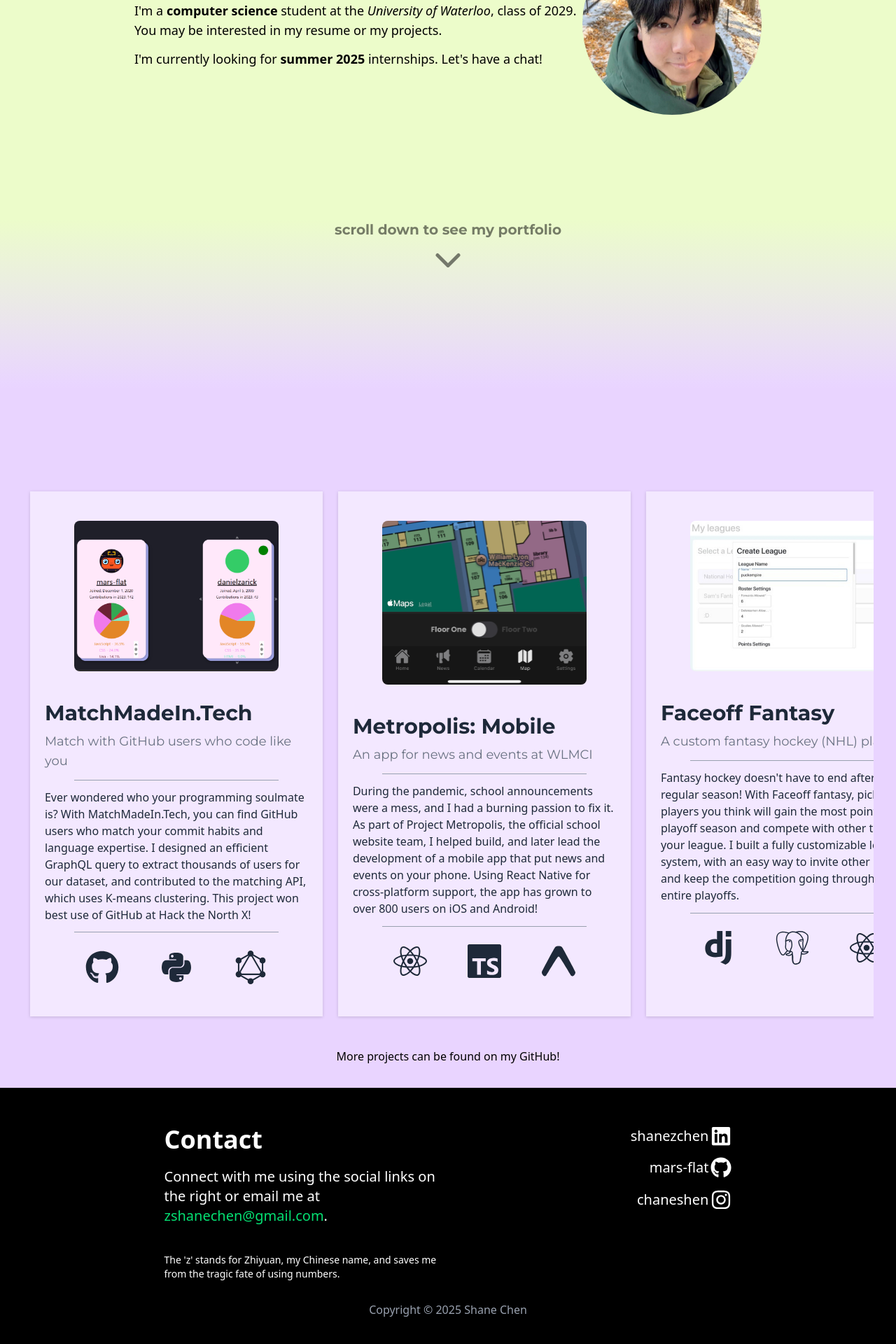
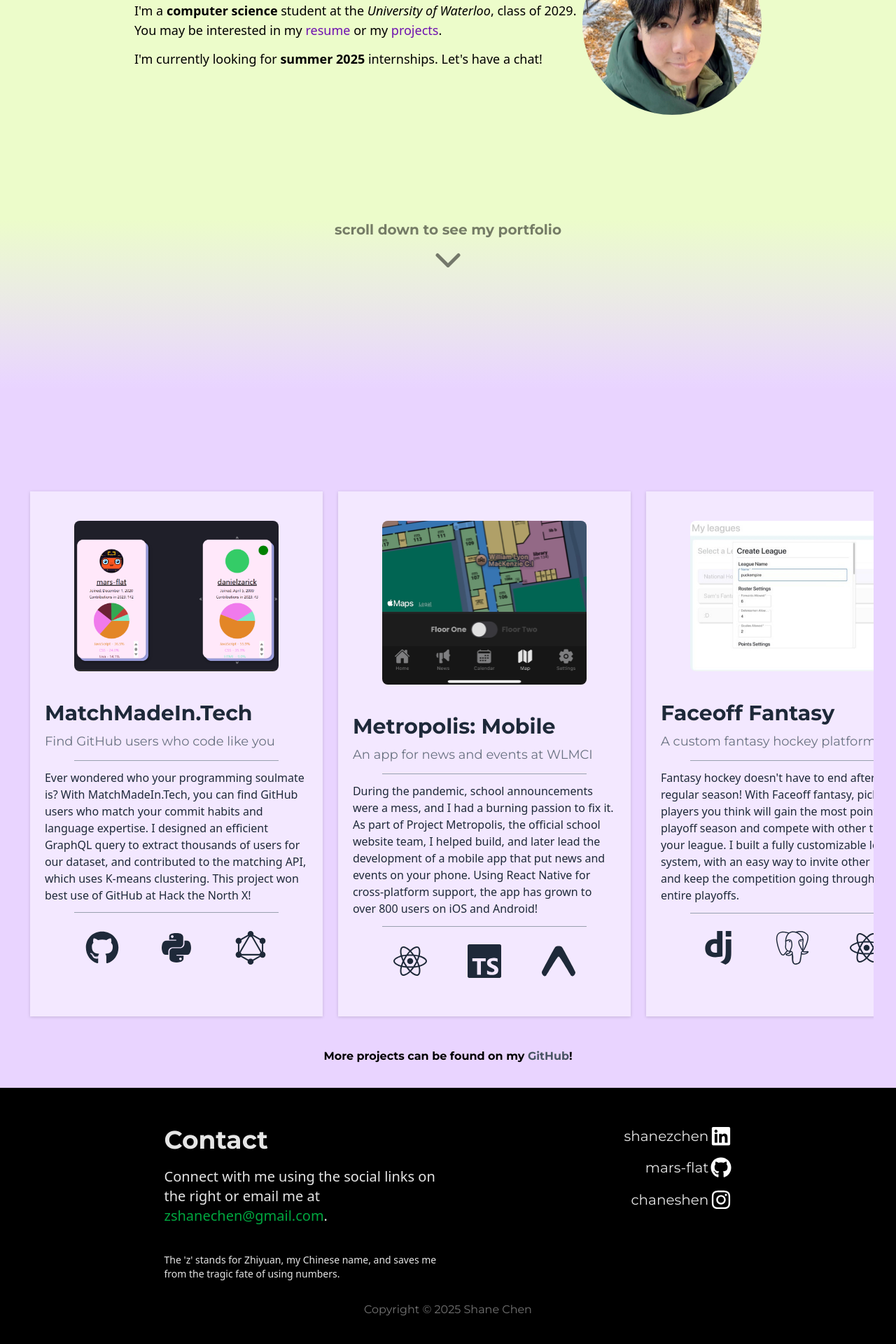
Before and after one commit to mars-flat/shanechen, a Next.js app: page / in a window 1280 px wide. Shown: the part 326-2246 px from the top of the page at 70% size. Built offline with nearby package versions, Linux system fonts and the light colour scheme.

Commit message:
add proper links

```diff
--- a/app/components/footer.tsx
+++ b/app/components/footer.tsx
@@ -3,16 +3,16 @@
 
 export default function Footer({ font } : { font: NextFont }) {
   return (
-    <div className="h-[50vh] bg-black p-[2%] flex flex-col items-center">
-      <div className="w-full h-[80%] text-white p-[1%] flex justify-center">
+    <div className={`h-[50vh] bg-black p-[2%] flex flex-col items-center`}>
+      <div className="w-full h-[80%] text-neutral-200 p-[1%] flex justify-center">
         <div className="h-[80%] w-[35%] max-sm:w-[50%] p-4">
-          <h1 className="font-bold text-4xl mb-[5%]">Contact</h1>
+          <h1 className={`font-bold text-4xl mb-[5%] ${font.className}`}>Contact</h1>
           <p className="max-sm:w-full text-xl mb-[10%]">Connect with me using the social links on the right or email
-            me at <a href="mailto:zshanechen@gmail.com" className="text-green-400">zshanechen@gmail.com</a>.</p>
+            me at <a href="mailto:zshanechen@gmail.com" className="text-green-600">zshanechen@gmail.com</a>.</p>
           <p className="text-sm max-md:hidden">The &apos;z&apos; stands for Zhiyuan, my Chinese name, and saves me from the tragic fate of using numbers.</p>
         </div>
 
-        <div className="h-[60%] w-[35%] p-4 flex text-xl flex-col justify-between items-end">
+        <div className={`h-[60%] w-[35%] p-4 flex text-xl flex-col justify-between items-end ${font.className}`}>
           <div className="w-[40%] max-xl:w-[55%]">
             <a href="https://www.linkedin.com/in/shanezchen" target="_blank"
             className="flex justify-end items-center">
@@ -35,7 +35,7 @@
           </div>
         </div>
       </div>
-      <div className="w-full text-gray-400 text-center">
+      <div className={`w-full text-neutral-500 text-center ${font.className}`}>
         Copyright © 2025 Shane Chen
       </div>
     </div>
--- a/app/components/header.tsx
+++ b/app/components/header.tsx
@@ -15,7 +15,7 @@
     <div className="h-[10vh] md:sticky top-0 z-100">
       <div className={`h-full bg-black text-lg text-white ${font.className} p-[1%] flex justify-center`}>
         <div className="w-[85%] h-full flex justify-between items-center">
-          <Link href="/">Shane Chen</Link>
+          <Link href="/" className="text-xl hover:text-2xl transition-text duration-200">Shane Chen</Link>
 
           <div className="max-md:block hidden">
             <button onClick={toggleMenu} className="text-white text-2xl">
@@ -25,9 +25,9 @@
 
           <div className="max-md:hidden md:w-[40%] lg:w-[30%] xl:w-[25%]">
             <ul className="flex justify-between flex-wrap items-center">
-              <li><Link href="#projects" className="hover:text-xl">Projects</Link></li>
-              <li><Link href="/resume.pdf" className="hover:text-xl" target="_blank">Résumé</Link></li>
-              <li><Link href="#contact" className="hover:text-xl">Contact</Link></li>
+              <li><Link href="#projects" className="hover:text-xl transition-text duration-200">Projects</Link></li>
+              <li><Link href="/resume.pdf" className="hover:text-xl transition-text duration-200" target="_blank">Résumé</Link></li>
+              <li><Link href="#contact" className="hover:text-xl transition-text duration-200">Contact</Link></li>
             </ul>
           </div>
 
--- a/app/page.tsx
+++ b/app/page.tsx
@@ -12,6 +12,7 @@
 import { SiDjango, SiExpo, SiGraphql, SiPostgresql, SiTypescript } from "react-icons/si";
 
 import { Montserrat } from "next/font/google";
+import Link from "next/link";
 
 const montserrat = Montserrat({
   subsets: ["latin"],
@@ -29,7 +30,12 @@
           <p className="text-xl mb-[1%]">Hello! I&apos;m</p>
           <p className={`text-6xl font-bold mb-[2%]`}>Shane Chen.</p>
           <p className="text-lg">I&apos;m a <strong>computer science</strong> student at the <em>University of Waterloo</em>, class of 2029.</p>
-          <p className="max-sm:hidden text-lg mb-[2%]">You may be interested in my resume or my projects.</p>
+          <p className="max-sm:hidden text-lg mb-[2%]">
+            You may be interested in my
+            <Link href="/resume.pdf" target="_blank" className="text-purple-800"> resume </Link>
+            or my
+            <Link href="#projects" className="text-purple-800"> projects</Link>
+            .</p>
           <p className="max-sm:hidden text-lg">I&apos;m currently looking for <strong>summer 2025</strong> internships. Let&apos;s have a chat!</p>
         </div>
         <div className="w-[20%]">
@@ -42,8 +48,7 @@
           />
         </div>
       </div>
-      <div id="projects" className="h-[30vh] bg-linear-to-b/oklab from-lime-100 to-purple-200 flex justify-center">
-
+      <div className="h-[30vh] bg-linear-to-b/oklab from-lime-100 to-purple-200 flex justify-center">
         <ScrollOpacityChange changeFunction={scroll} initialOpacity={0.5}>
           <div className="flex flex-col items-center justify-center">
             <span className={`text-xl font-bold text-black ${montserrat.className}`}>scroll down to see my portfolio</span>
@@ -53,7 +58,7 @@
 
       </div>
 
-      <div className="h-250 bg-purple-200 flex flex-col items-center text-black">
+      <div id="projects" className="h-250 bg-purple-200 flex flex-col items-center text-black">
         <div className="h-[15%] flex items-center">
           <ScrollOpacityChange changeFunction={titleScroll}>
             <p className={`text-5xl font-bold ${montserrat.className}`}>Portfolio</p>
@@ -64,7 +69,7 @@
           <ProjectCard
             imageUrl="/match-resized.png" imageHeight={709} imageWidth={964}
             title="MatchMadeIn.Tech" link="https://devpost.com/software/loveatfirst-tech"
-            subtitle=" Match with GitHub users who code like you"
+            subtitle="Find GitHub users who code like you"
             desc="Ever wondered who your programming soulmate is? With MatchMadeIn.Tech, you can find GitHub users who match your commit habits and language expertise. I designed an efficient GraphQL query to extract thousands of users for our dataset, and contributed to the matching API, which uses K-means clustering. This project won best use of GitHub at Hack the North X!">
               <FaGithub className="text-5xl"/>
               <FaPython className="text-5xl"/>
@@ -82,14 +87,16 @@
           <ProjectCard
             imageUrl="/faceoff-resized.jpg" imageHeight={401} imageWidth={539}
             title="Faceoff Fantasy" link="https://github.com/AAZZAZRON/faceoffantasy"
-            subtitle="A custom fantasy hockey (NHL) platform"
+            subtitle="A custom fantasy hockey platform"
             desc="Fantasy hockey doesn't have to end after the regular season! With Faceoff fantasy, pick the players you think will gain the most points during playoff season and compete with other teams in your league. I built a fully customizable league system, with an easy way to invite other players and keep the competition going through the entire playoffs.">
               <SiDjango className="text-5xl"/>
               <SiPostgresql className="text-5xl"/>
               <FaReact className="text-5xl"/>
           </ProjectCard>
         </div>
-        <div className="h-[10%] flex flex-col justify-center">More projects can be found on my GitHub!</div>
+        <div className={`h-[10%] flex items-center justify-center font-bold ${montserrat.className}`}>
+          <p>More projects can be found on my&nbsp;</p>
+          <Link href="https://www.github.com/mars-flat" className="text-gray-600"> GitHub</Link>!</div>
       </div>
       <div id="contact"><Footer font={montserrat}/></div>
     </div>
```
